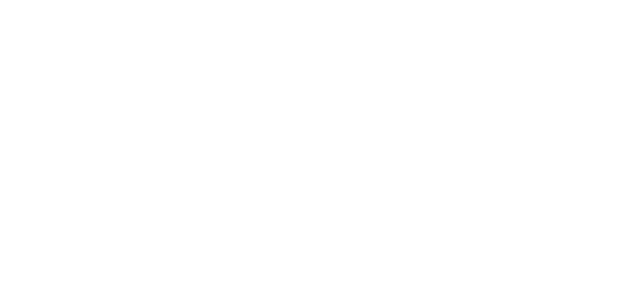
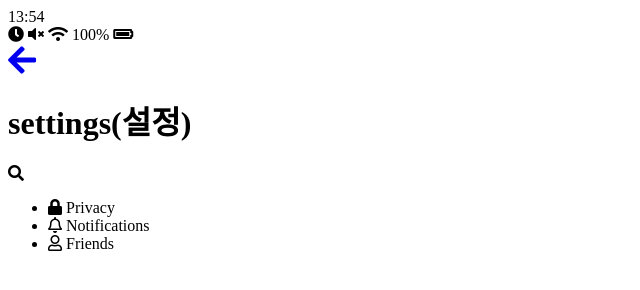
Before and after one commit to rkddls8138/kakao-clone-2.0, a plain HTML site: page settings.html in a window 1280 px wide. Shown: the whole page, without its empty margins (0-640 px from the left). Drawn offline with Linux system fonts and the light colour scheme.

Commit message:
카카오톡 클론
chat 업데이트 및 수정

```diff
--- /dev/null
+++ b/chat.html
@@ -0,0 +1,93 @@
+<!DOCTYPE html>
+
+<html lang="en">
+  <head>
+    <meta charset="UTF-8" />
+    <meta name="viewport" content="width=device-width, initial-scale=1.0" />
+    <meta http-equiv="X-UA-Compatible" content="ie=edge" />
+    <!-- font awesome import -->
+    <link
+      rel="stylesheet"
+      href="https://use.fontawesome.com/releases/v5.9.0/css/all.css"
+    />
+    <title>Chat | kakao Clone</title>
+  </head>
+
+  <body>
+    <!-- status=bar div -->
+    <div class="status-bar">
+      <div class="status-bar__column">
+        <span class="status-bar__clock">13:54</span>
+      </div>
+      <div class="status-bar__column"></div>
+      <i class="fas fa-clock"></i>
+      <i class="fas fa-volume-mute"></i>
+      <i class="fas fa-wifi"></i>
+      <span class="status-bar__bettery-level">100%</span>
+      <i class="fas fa-battery-full"></i>
+    </div>
+
+    <!-- Header -->
+    <header class="header">
+      <div class="header__header-column">
+        <div class="header__back__back-btn">
+          <a href="index.html">
+            <i class="fas fa-arrow-left fa-2x"></i>
+          </a>
+        </div>
+        <h1 class="header__title">Best Friend(친한친구)</h1>
+      </div>
+      <div class="header__header-column">
+        <span class="haader__icon">
+          <i class="fas fa-search"></i>
+        </span>
+        <div class="header__icon">
+          <i class="fas fa-bars"></i>
+        </div>
+      </div>
+    </header>
+    <main class="chat">
+      <ul class="chat__messages">
+        <span class="chat__timestamp">Fridat, july 19, 2019</span>
+        <li class="incoming-message message">
+          <img src="images/정해인.jpg" class="g-avatar message__avatar" />
+          <div class="message__content">
+            <span class="message__author">정해인</span>
+            <div class="message__buble">
+              안녕~
+            </div>
+          </div>
+          <span class="message__timestamp"></span>
+        </li>
+        <li class="incoming-message message">
+          <div class="message__content">
+            <span class="message__timestamp"></span>
+            <div class="message__buble">
+              안녕~
+            </div>
+          </div>
+        </li>
+      </ul>
+    </main>
+    <div class="chat__write">
+      <div class="chat__write-column">
+        <i class="far fa-plus-square"></i>
+      </div>
+      <div class="chat__write-column">
+        <input
+          type="text"
+          placeholder="Send message"
+          class="chat__write-icon"
+        />
+      </div>
+      <div class="chat__write-column">
+        <span class="chat__write-icon">
+          <i class="far fa-smile-wink"></i>
+        </span>
+        <span class="chat__write-icon">
+          <i class="fas fa-microphone"></i>
+        </span>
+      </div>
+    </div>
+  </body>
+</html>
--- a/settings.html
+++ b/settings.html
@@ -0,0 +1,70 @@
+<!DOCTYPE html>
+
+<html lang="en">
+  <head>
+    <meta charset="UTF-8" />
+    <meta name="viewport" content="width=device-width, initial-scale=1.0" />
+    <meta http-equiv="X-UA-Compatible" content="ie=edge" />
+    <!-- font awesome import -->
+    <link
+      rel="stylesheet"
+      href="https://use.fontawesome.com/releases/v5.9.0/css/all.css"
+    />
+    <title>Settings | kakao Clone</title>
+  </head>
+
+  <body>
+    <!-- status=bar div -->
+    <div class="status-bar">
+      <div class="status-bar__column">
+        <span class="status-bar__clock">13:54</span>
+      </div>
+      <div class="status-bar__column"></div>
+      <i class="fas fa-clock"></i>
+      <i class="fas fa-volume-mute"></i>
+      <i class="fas fa-wifi"></i>
+      <span class="status-bar__bettery-level">100%</span>
+      <i class="fas fa-battery-full"></i>
+    </div>
+
+    <!-- Header -->
+    <header class="header">
+      <div class="header__header-column">
+        <div class="header__back__back-btn">
+          <a href="more.html">
+            <i class="fas fa-arrow-left fa-2x"></i>
+          </a>
+        </div>
+        <h1 class="header__title">settings(설정)</h1>
+      </div>
+      <div class="header__header-column">
+        <span class="haader__icon">
+          <i class="fas fa-search"></i>
+        </span>
+      </div>
+    </header>
+    <main class="settings">
+      <section class="settings__sections"></section>
+      <ul class="settings__list">
+        <li class="settings__setting">
+          <span class="settings__icon">
+            <i class="fas fa-lock"></i>
+          </span>
+          <span class="settings__title">Privacy</span>
+        </li>
+        <li class="settings__setting">
+          <span class="settings__icon">
+            <i class="far fa-bell"></i>
+          </span>
+          <span class="settings__title">Notifications</span>
+        </li>
+        <li class="settings__setting">
+          <span class="settings__icon">
+            <i class="far fa-user"></i>
+          </span>
+          <span class="settings__title">Friends</span>
+        </li>
+      </ul>
+    </main>
+  </body>
+</html>
```
Also changed, not shown: index.html (+2 -0 lines), more.html (+3 -1 lines).
